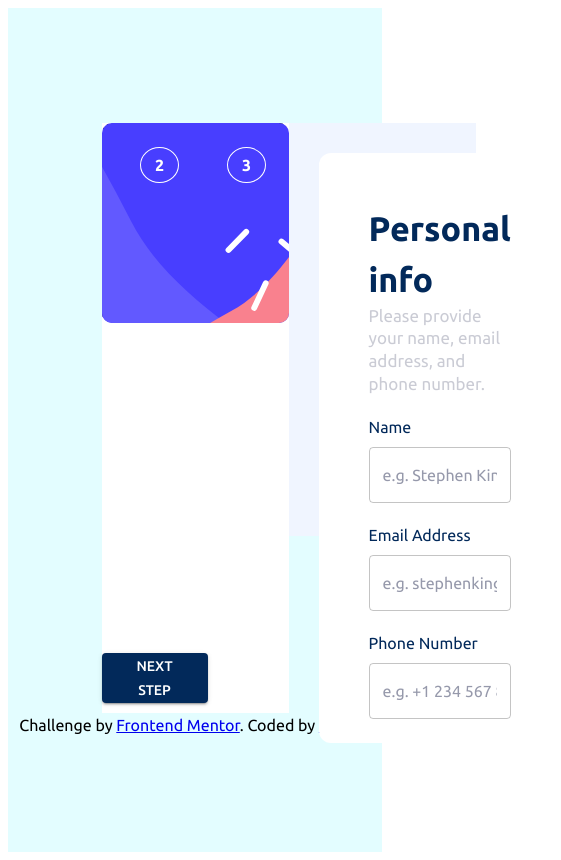
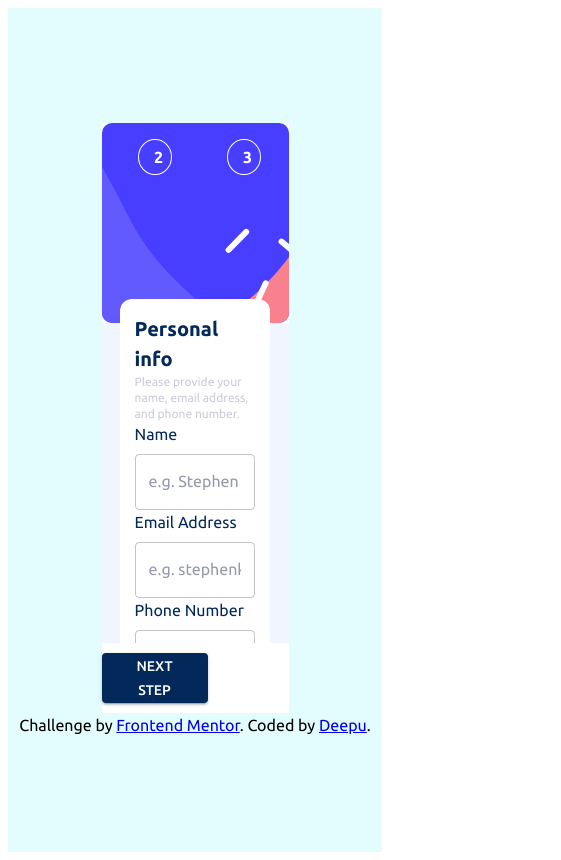
Before and after one commit to a656q59/multi_step_form, a React (Vite) app: page / in a window 390 px wide. Shown: the whole page, 561 px wide, since content can reach past the window. Built offline with nearby package versions, Linux system fonts and the light colour scheme.

Commit message:
fixing the UI responsive issues

```diff
--- a/src/components/CustomTextField.jsx
+++ b/src/components/CustomTextField.jsx
@@ -8,7 +8,7 @@ const CustomTextField = ({ label, value, placeholder, ppts, handleChange, error
 
   return (
 
-    <Box sx={{ display: "flex", flexDirection: "column", alignItems: "center", ...ppts }} gap={1} margin="20px 0px">
+    <Box sx={{ display: "flex", flexDirection: "column", alignItems: "center", ...ppts }} gap={1} >
       <label style={{ width: "100%", fontWeight: "400", color: "hsl(213, 96%, 18%)" }}>{label}</label>
       <Box width="100%">
         {error && (
--- a/src/components/Sidebar.jsx
+++ b/src/components/Sidebar.jsx
@@ -55,7 +55,7 @@ const Sidebar = () => {
 
         width="50%"
         height="70%"
-        padding={{ xs: "0px", lg: "5px" }}
+        padding={{ xs: "0px", lg: "10px" }}
         sx={{
           zIndex: 1, backgroundColor: "#fff",
           display: "flex",
@@ -66,34 +66,46 @@ const Sidebar = () => {
         {/* sidebar section */}
 
 
-        <Grid item
-          size={{ xs: 12, lg: 3.5 }}
+        <Grid item size={{ xs: 12, md: 12, lg: 3.5 }}
+
+
           height={{ xs: "200px", lg: "100%" }}
+
           sx={{
-            borderRadius: "10px", overflow: "hidden", position: 'relative',
-            gridArea: { xs: "1 / 1", md: "auto" },
+
+
+            position: "relative",
+            borderRadius: "10px", overflow: "hidden"
           }}  >
+          <Box sx={{
 
+            width: "100%",
+            display: { xs: "none", lg: "block" },
+            borderRadius: "10px", overflow: "hidden"
+          }}>
             <img
               src={asd}
+
               alt="Background"
               style={{
-              display: { xs: "none", lg: "block" },
-              inset: 0,
+
                 position: "absolute",
                 zIndex: "-100",
-              objectFit: "contain",
-              width: "100%",
+                objectFit: "cover",
+                // width: "100%",
                 height: "100%",
-              border: "2px dashed black",
                 opacity: 1, // Optional: adjust if you want a translucent effect
               }}
             />
+          </Box>
+          <Box sx={{
+            display: { xs: "block", lg: "none" },
+          }}>
             <img
               src={bgimagemobile}
               alt="Background"
               style={{
-              display: { xs: "block", lg: "none" },
+
                 position: 'absolute',
                 width: '100%',
                 height: '100%',
@@ -102,7 +114,7 @@ const Sidebar = () => {
                 opacity: 1, // Optional: adjust if you want a translucent effect
               }}
             />
-
+          </Box>
 
 
 
@@ -115,19 +127,22 @@ const Sidebar = () => {
             alignItems={{ xs: "start", lg: "start" }}
             justifyContent={{ xs: "center", lg: "start" }}
             padding={2}
-            gap={2}
+            gap={4}
             sx={{ overflow: 'hidden' }} // Make it a positioning context
           >
             {/* Background Image */}
 
 
             {/* Foreground content */}
-            <Link to="/" style={{ zIndex: 1, color: 'white', padding: '8px', textDecoration: "none" }}>
-              <Stack direction="row" sx={{ alignItems: "center", justifyContent: "start" }}>
+
+
+            <Link to="/" style={{ zIndex: 1, color: 'white', width: "100%", textDecoration: "none", }}>
+              <Stack direction="row" sx={{ alignItems: "center", justifyContent: "start", width: "70%", marginBottom: "20px" }}>
                 <Box marginRight={2}
                   sx={{
-                    padding: "5px 14px",
+                    padding: "5px 15px",
                     borderRadius: "50%",
+                    width: "4%",
                     border: "1px solid white",
                     backgroundColor: active === 0
                       ? "hsl(206, 94%, 87%)"  // clicked color
@@ -135,22 +150,31 @@ const Sidebar = () => {
                     color: active === 0 ? "#000" : "#fff",
                     fontWeight: "650"
                   }}>1</Box>
+
+
+
                 <Stack direction="column" sx={{ display: { xs: "none", lg: "block" } }}>
                   <Box >STEP 1</Box>
                   <Box sx={{ fontWeight: "600" }}>YOUR INFO</Box>
                 </Stack>
+
               </Stack>
             </Link>
-            <Link to="/plan" style={{ zIndex: 1, color: 'white', padding: '8px', textDecoration: "none" }}>
-              <Stack direction="row" sx={{ alignItems: "center", justifyContent: "start" }}>
-                <Box marginRight={2} sx={{
-                  padding: "5px 14px",
-                  border: "1px solid white", borderRadius: "50%",
+
+
+            <Link to="/plan" style={{ zIndex: 1, color: 'white', width: "100%", textDecoration: "none", }}>
+              <Stack direction="row" sx={{ alignItems: "center", justifyContent: "start", width: "70%", marginBottom: "20px" }}>
+                <Box marginRight={2}
+                  sx={{
+                    padding: "5px 15px",
+                    borderRadius: "50%",
+                    width: "4%",
+                    border: "1px solid white",
                     backgroundColor: active === 1
                       ? "hsl(206, 94%, 87%)"  // clicked color
                       : "transparent", // default
                     color: active === 1 ? "#000" : "#fff",
-                  fontWeight: "600"
+                    fontWeight: "650"
                   }}> 2</Box>
                 <Stack direction="column" sx={{ display: { xs: "none", lg: "block" } }}>
                   <Box>STEP 2</Box>
@@ -158,36 +182,48 @@ const Sidebar = () => {
                 </Stack>
               </Stack>
             </Link>
+
             <Link to="/addons"
 
-              style={{ zIndex: 1, color: 'white', padding: '8px', textDecoration: "none" }}>
-              <Stack direction="row" sx={{ alignItems: "center", justifyContent: "start" }}>
-                <Box marginRight={2} sx={{
-                  padding: "5px 14px", border: "1px solid white", borderRadius: "50%",
+              style={{ zIndex: 1, color: 'white', width: "100%", textDecoration: "none", }}>
+              <Stack direction="row" sx={{ alignItems: "center", justifyContent: "start", width: "70%", marginBottom: "20px" }}>
+                <Box marginRight={2}
+                  sx={{
+                    padding: "5px 15px",
+                    borderRadius: "50%",
+                    width: "4%",
+                    border: "1px solid white",
                     backgroundColor: active === 2
                       ? "hsl(206, 94%, 87%)"  // clicked color
                       : "transparent", // default
                     color: active === 2 ? "#000" : "#fff",
-                  fontWeight: "600"
+                    fontWeight: "650"
                   }}>3</Box>
                 <Stack direction="column" sx={{ display: { xs: "none", lg: "block" } }}>   <Box>STEP 3</Box> <Box sx={{ fontWeight: "600" }}>ADD-ONS</Box></Stack>
 
               </Stack>
             </Link>
+
             <Link to="/finisher"
 
-              style={{ zIndex: 1, color: 'white', padding: '8px', textDecoration: "none" }}>
-              <Stack direction="row" sx={{ alignItems: "center", justifyContent: "start" }}>
-                <Box marginRight={2} sx={{
-                  padding: "5px 14px", border: "1px solid white", borderRadius: "50%",
+              style={{ zIndex: 1, color: 'white', width: "100%", textDecoration: "none", }}>
+              <Stack direction="row" sx={{ alignItems: "center", justifyContent: "start", width: "70%", marginBottom: "20px" }}>
+                <Box marginRight={2}
+                  sx={{
+                    padding: "5px 15px",
+                    borderRadius: "50%",
+                    width: "4%",
+                    border: "1px solid white",
                     backgroundColor: active === 3
                       ? "hsl(206, 94%, 87%)"  // clicked color
                       : "transparent", // default
-                  color: active === 3 ? "#000" : "#fff", fontWeight: "600"
+                    color: active === 3 ? "#000" : "#fff",
+                    fontWeight: "650"
                   }}>4</Box>
                 <Stack direction="column" sx={{ display: { xs: "none", lg: "block" } }}>   <Box>STEP 4</Box> <Box sx={{ fontWeight: "600" }}>SUMMARY</Box></Stack>
               </Stack>
             </Link>
+
           </Stack>
 
         </Grid>
@@ -196,33 +232,34 @@ const Sidebar = () => {
         {/* Outlet section */}
 
         <Grid item
-          size={{ xs: 12, lg: 8 }}
+          size={{ xs: 12, md: 12, lg: 8 }}
           sx={{
-
             position: "relative",
             width: "100%",
-            height: { xs: "70%", lg: "100%" }
+            height: { xs: "60%", md: "60%", lg: "100%" },
+            display: "flex",
+            justifyContent: "center",
+            alignItems: "center",
+
 
           }}
           backgroundColor={{ xs: "hsl(218, 100%, 97%)", lg: "white" }}
-          padding={{ xs: "30px", lg: "45px 20px 30px 50px" }}
+          padding={{ xs: "30px", lg: "14px 20px 30px 50px" }}
         >
           <Box sx={{
-            position: { xs: "absolute", sm: "absolute", md: "relative" },
-            top: { sm: -120, lg: 0 },
-            left: { sm: 40, md: 0, lg: 0 },
-            right: { sm: 40, md: 40, lg: 0 },
+            position: { xs: "absolute", sm: "absolute", md: "absolute", lg: "relative" },
+            top: { sm: -120, md: -120, lg: 0 },
+            left: { sm: 50, lg: 0 },
             backgroundColor: "#fff",
             borderRadius: "12px",
             overflow: "hidden",
-            padding: { xs: "30px", lg: "0px" }
-
+            padding: { xs: "10px", lg: "0px 10px" },
+            width: { xs: "70%", lg: "100%" },
+            height: { lg: "100%" }
 
           }}>
             <Outlet
-              sx={{
-
-              }} />
+            />
           </Box>
         </Grid>
 
@@ -275,7 +312,7 @@ const Sidebar = () => {
         </Box>
 
       </Grid>
-    </ThemeProvider>
+    </ThemeProvider >
   )
 }
 
--- a/src/components/Template.jsx
+++ b/src/components/Template.jsx
@@ -8,12 +8,12 @@ import PropTypes from "prop-types";
 const Template = ({ title, subtitle, children }) => {
 
     return (
-        <Grid container height="530px" sx={{ padding: { xs: "20px", lg: "0px" }, }}>
+        <Grid container sx={{ padding: { xs: "5px", lg: "0px" }, }} >
             <Box  >
-                <Typography sx={{ fontWeight: "800", fontSize: "34px", color: "hsl(213, 96%, 18%)" }}>{title}</Typography>
-                <Typography variant="h5" sx={{ opacity: ".5", fontSize: { xs: "17px", lg: "17px" }, color: " hsl(231, 11%, 63%)" }}>{subtitle}</Typography>
+                <Typography sx={{ fontWeight: "800", fontSize: { xs: "20px", lg: "34px" }, color: "hsl(213, 96%, 18%)" }}>{title}</Typography>
+                <Typography variant="h5" sx={{ opacity: ".5", fontSize: { xs: "12px", lg: "17px" }, color: " hsl(231, 11%, 63%)" }}>{subtitle}</Typography>
             </Box>
-            <Box width="100%">
+            <Box width="100%" display="flex" flexDirection="column" gap="1">
                 {children}
             </Box>
 
--- a/src/pages/Addons.jsx
+++ b/src/pages/Addons.jsx
@@ -46,7 +46,7 @@ const Addons = ({ plan, addons, handleToggle }) => {
       />
       {/* ------------------------------navigation buttons------------------------------------- */}
 
-      <Box mt={10} display={{ xs: "none", lg: "flex" }} sx={{ justifyContent: "space-between" }}>
+      <Box mt={5} display={{ xs: "none", lg: "flex" }} sx={{ justifyContent: "space-between" }}>
         <Button sx={{ color: 'hsl(231, 11%, 63%)', fontWeight: "800" }} onClick={() => navigate("/plan")}>Go Back</Button>
         <Button
           onClick={handleSubmit}
--- a/src/pages/Finisher.jsx
+++ b/src/pages/Finisher.jsx
@@ -150,7 +150,7 @@ const Finisher = ({ plan, addons, selectedItem, selectedPrice }) => {
 
             {/* ------------------------------navigation buttons------------------------------------- */}
 
-            <Box mt={10} display={{ xs: "none", lg: "flex" }} sx={{ justifyContent: "space-between" }}>
+            <Box mt={7} display={{ xs: "none", lg: "flex" }} sx={{ justifyContent: "space-between" }}>
                 <Button
                     onClick={() => navigate("/addons")}
                     sx={{ color: 'hsl(231, 11%, 63%)', fontWeight: "800" }}>Go Back</Button>
--- a/src/pages/PersonalInfo.jsx
+++ b/src/pages/PersonalInfo.jsx
@@ -73,7 +73,9 @@ const PersonalInfo = () => {
       <CustomTextField
         label="Name"
         placeholder="e.g. Stephen King"
-        ppts={{ marginTop: { lg: "-20px", xl: "0px" } }}
+        // ppts={
+        //   { marginTop: { lg: "-20px", xl: "0px" } }
+        // }
         value={formData.name}
         handleChange={handleChange("name")}
         error={errors.name}
@@ -97,7 +99,7 @@ const PersonalInfo = () => {
 
 
       {/* ------------------------------navigation buttons------------------------------------- */}
-      <Box mt={5.7} display={{ xs: "none", lg: "flex" }} sx={{ justifyContent: "end" }}>
+      <Box mt={15} display={{ xs: "none", lg: "flex" }} sx={{ justifyContent: "end" }}>
 
         <Button variant="contained"
           onClick={handleSubmit}
--- a/src/pages/PlanSelection.jsx
+++ b/src/pages/PlanSelection.jsx
@@ -94,7 +94,7 @@ const PlanSelection = ({ plan, selectedItem, handleClick, handleCardClick }) =>
 
       {/* ------------------------------navigation buttons------------------------------------- */}
 
-      <Box mt={13} display={{ xs: "none", lg: "flex" }} justifyContent="space-between">
+      <Box mt={5} display={{ xs: "none", lg: "flex" }} justifyContent="space-between">
         <Button
           onClick={() => navigate("/")}
           sx={{
```
Lines whose indentation alone changed are shown as unchanged.
